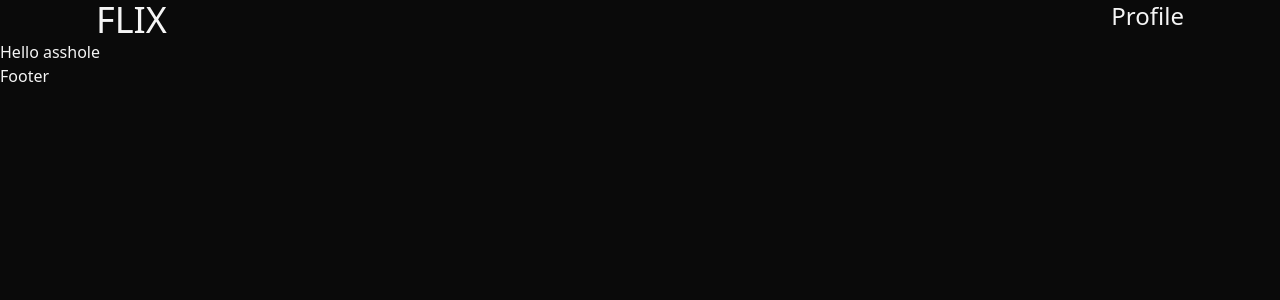
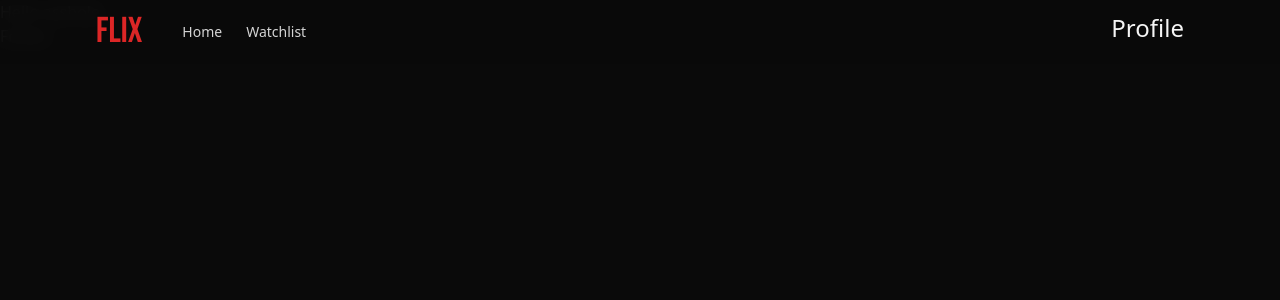
Before and after one commit to VaganPogosyan/flix-frontend, a Next.js app: page /user_login in a window 1280 px wide. Shown: the top 300 px of the page. Built offline with nearby package versions, Linux system fonts and the light colour scheme.

Commit message:
start navbar

```diff
--- a/app/components/AllMovies.tsx
+++ b/app/components/AllMovies.tsx
@@ -78,7 +78,6 @@ export default function AllMovies() {
               randomMovie.media_type !== "movie" && !!randomMovie.first_air_date
             }
           />
-          {/* <ul className="bg-gradient-to-t from-neutral-950 to-transparent"> */}
           <ul className="">
             {categories.map((category: string) => (
               <li key={category}>
--- a/app/components/BigMovie.tsx
+++ b/app/components/BigMovie.tsx
@@ -16,6 +16,16 @@ let imageWidth = 1000;
 export default function BigMovie({ randomMovie, isTV }: Props) {
   const [youtubeKey, setYoutubeKey] = useState("");
   const [showVideo, setShowVideo] = useState(false);
+  const [hideImage, setHideImage] = useState(false);
+
+  // const hideImage = () => {
+  //   let hidden = "";
+  //   setTimeout(() => {
+  //     hidden = "hidden";
+  //   }, 300);
+
+  //   return hidden;
+  // };
 
   const movie_or_tv = isTV ? "tv" : "movie";
   const genreIdsLength = randomMovie.genre_ids.length;
@@ -23,6 +33,10 @@ export default function BigMovie({ randomMovie, isTV }: Props) {
   useEffect(() => {
     setTimeout(() => {
       setShowVideo(true);
+    }, 2000);
+
+    setTimeout(() => {
+      setHideImage(true);
     }, 3000);
 
     imageWidth = window.innerWidth;
@@ -36,17 +50,16 @@ export default function BigMovie({ randomMovie, isTV }: Props) {
   }, [movie_or_tv, randomMovie.id]);
 
   return (
-    <div className=" min-w-full max-h-fit h-[700px]">
-      {/* <h1>BIG MOVIE</h1> */}
-
-      {!showVideo ? (
-        <div className="relative">
-          {/* <div className="w-full h-full fixed bg-gradient-to-t from-0% from-neutral-950 via-5% via-neutral-950 to-30% to-transparent"></div> */}
+    <div className="min-w-full max-h-fit h-[760px]">
+      {/* {!showVideo ? ( */}
+      <div
+        className={`relative ${showVideo && "opacity-0"} duration-1000 ${
+          hideImage && "hidden"
+        }`}
+      >
         <div className="absolute w-full h-full bg-gradient-to-r from-neutral-950 from-0% to-transparent to-90%"></div>
         <div className="absolute w-1/2 top-[200px] text-neutral-100 drop-shadow-md pl-20">
-            <h2 className="text-7xl">
-              {randomMovie.title || randomMovie.name}
-            </h2>
+          <h2 className="text-7xl">{randomMovie.title || randomMovie.name}</h2>
           <div className="flex flex-row flex-wrap text-sm mt-6">
             {randomMovie.genre_ids.map((genreId, idx) => (
               <p key={genreId}>
@@ -78,9 +91,13 @@ export default function BigMovie({ randomMovie, isTV }: Props) {
           alt=""
         />
       </div>
-      ) : (
+      {/* // ) : ( */}
+      {showVideo && (
+        <div className="pt-[60px]">
           <MovieClip youtubeKey={youtubeKey} bigMovie={true} />
+        </div>
       )}
+      {/* // )} */}
     </div>
   );
 }
--- /dev/null
+++ b/app/components/Logo.tsx
@@ -0,0 +1,11 @@
+import Link from "next/link";
+
+export default function Logo() {
+  return (
+    <div>
+      <h1 className="text-4xl font-bebas text-red-600">
+        <Link href="/">FLIX</Link>
+      </h1>
+    </div>
+  );
+}
--- a/app/components/MovieCard.tsx
+++ b/app/components/MovieCard.tsx
@@ -32,7 +32,7 @@ export default function MovieCard({ movie, scrolled, setScrolled }: Props) {
     let rect = movieCard.getBoundingClientRect();
 
     const distToRightEdge = window.innerWidth - rect.right;
-    console.log(movie.name || movie.title, " ", distToRightEdge.toString());
+    // console.log(movie.name || movie.title, " ", distToRightEdge.toString());
 
     if (rect.left < 153) {
       setPosition("start");
--- a/app/components/MovieDetails.1.tsx
+++ /dev/null
@@ -1,35 +0,0 @@
-import { useEffect, useState } from "react";
-import MovieClip from "./MovieClip";
-import { Props, base_url } from "./MovieDetails";
-
-export default function MovieDetails({ mouseOutEvent, movie_id, isTV }: Props) {
-  const [youtubeKey, setYoutubeKey] = useState("");
-
-  const movie_or_tv = isTV ? "tv" : "movie";
-
-  useEffect(() => {
-    fetch(`${base_url}/movies/${movie_or_tv}/videos/${movie_id}`)
-      .then((response) => response.json())
-      .then((videoKey) => {
-        setYoutubeKey(videoKey.data);
-      })
-      .catch((error) => console.error(error));
-  }, [movie_id, movie_or_tv]);
-
-  return (
-    <div
-      // onMouseLeave={mouseOutEvent}
-      className="absolute w-[350px] h-[350px] bg-slate-500  rounded-md overflow-hidden"
-    >
-      <div className="z-[99999]">
-        <MovieClip youtubeKey={youtubeKey} />
-      </div>
-      <div
-        // onMouseEnter={mouseOutEvent}
-        id="backdrop"
-        className="fixed inset-0 bg-emerald-600 bg-opacity-50 z-[9999999]"
-      ></div>
-      {/* </motion.div> */}
-    </div>
-  );
-}
--- a/app/components/MovieInfo.tsx
+++ b/app/components/MovieInfo.tsx
@@ -27,14 +27,18 @@ export default function MovieInfo({ movie }: Props) {
       />
 
       <div className="flex flex-row flex-wrap text-sm mt-4">
-        {movie.genre_ids.map((genreId, idx) => (
+        {movie.genre_ids.map((genreId, idx) =>
+          genres[genreId] ? (
             <p key={genreId}>
               {genres[genreId]}
               {idx !== genreIdsLength - 1 && (
                 <span className="mx-2 text-green-600">•</span>
               )}
             </p>
-        ))}
+          ) : (
+            ""
+          )
+        )}
       </div>
     </div>
   );
--- a/app/components/MoviesRow.tsx
+++ b/app/components/MoviesRow.tsx
@@ -58,11 +58,9 @@ export default function MoviesRow({
 
   const handleScroll = () => {
     setScrolled(true);
-    console.log("scroll");
 
     setTimeout(() => {
       setScrolled(false);
-      console.log("timeout");
     }, 100);
   };
 
--- a/app/components/NavBar.tsx
+++ b/app/components/NavBar.tsx
@@ -1,10 +1,40 @@
+"use client";
+import Link from "next/link";
+import Logo from "./Logo";
+import { useEffect, useState } from "react";
+
 export default function NavBar() {
+  const [solidBackground, setSolidBackground] = useState(false);
+
+  useEffect(() => {
+    setTimeout(() => {
+      setSolidBackground(true);
+    }, 3000);
+  }, []);
+
   return (
-    <nav className="max-w-screen mx-24 flex justify-between">
-      <div className="text-4xl">
-        <h1>FLIX</h1>
+    <nav
+      id="nav_bar"
+      className={`fixed z-[9999999999] w-screen px-24 py-3 items-center ${
+        solidBackground
+          ? "bg-neutral-950 bg-opacity-95 backdrop-blur"
+          : "bg-gradient-to-b from-[-100%] from-black to-100% to-transparent"
+      }`}
+    >
+      <div className="flex justify-between">
+        <div className="flex gap-10 items-center text-neutral-300">
+          <Logo />
+          <ul className="flex text-sm gap-6">
+            <li className="hover:text-neutral-400  duration-200">
+              <Link href="/mami">Home</Link>
+            </li>
+            <li className="hover:text-neutral-400 duration-200">
+              <Link href="/papi">Watchlist</Link>
+            </li>
+          </ul>
+        </div>
+        <div className="text-2xl">Profile</div>
       </div>
-      <div className="text-2xl">Profile</div>
     </nav>
   );
 }
--- a/app/globals.css
+++ b/app/globals.css
@@ -1,3 +1,5 @@
+@import url("https://fonts.googleapis.com/css2?family=Bebas+Neue&family=DM+Sans:ital,wght@0,100;0,200;0,300;0,400;0,500;0,600;1,100;1,200;1,300;1,400;1,500;1,600&display=swap");
+
 @tailwind base;
 @tailwind components;
 @tailwind utilities;
@@ -24,6 +26,7 @@ body {
       rgb(var(--background-end-rgb))
     )
     rgb(var(--background-start-rgb)); */
+  overflow-x: hidden;
   @apply bg-neutral-950 text-neutral-100;
 }
 
--- a/tailwind.config.ts
+++ b/tailwind.config.ts
@@ -13,6 +13,9 @@ const config: Config = {
         "gradient-conic":
           "conic-gradient(from 180deg at 50% 50%, var(--tw-gradient-stops))",
       },
+      fontFamily: {
+        bebas: ["Bebas Neue"],
+      },
     },
   },
   plugins: [],
```
Lines whose indentation alone changed are shown as unchanged.
